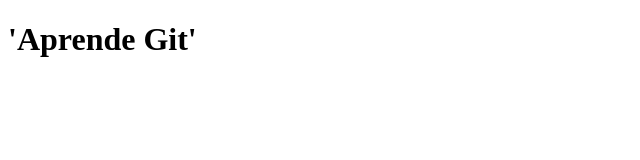
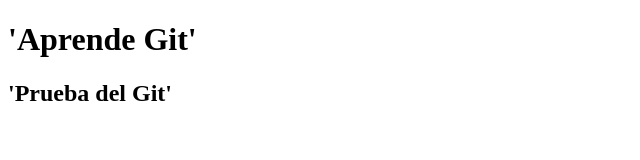
Before and after one commit to JaesonGuzman3/GitFacil, a plain HTML site: page index.html in a window 1280 px wide. Shown: the whole page, without its empty margins (0-640 px from the left). Drawn offline with Linux system fonts and the light colour scheme.

Commit message:
Cambio de prueba

```diff
--- a/index.html
+++ b/index.html
@@ -8,5 +8,7 @@
 </head>
 <body>
 
+    <h2>'Prueba del Git'</h2>
+
 </body>
 </html>
```
